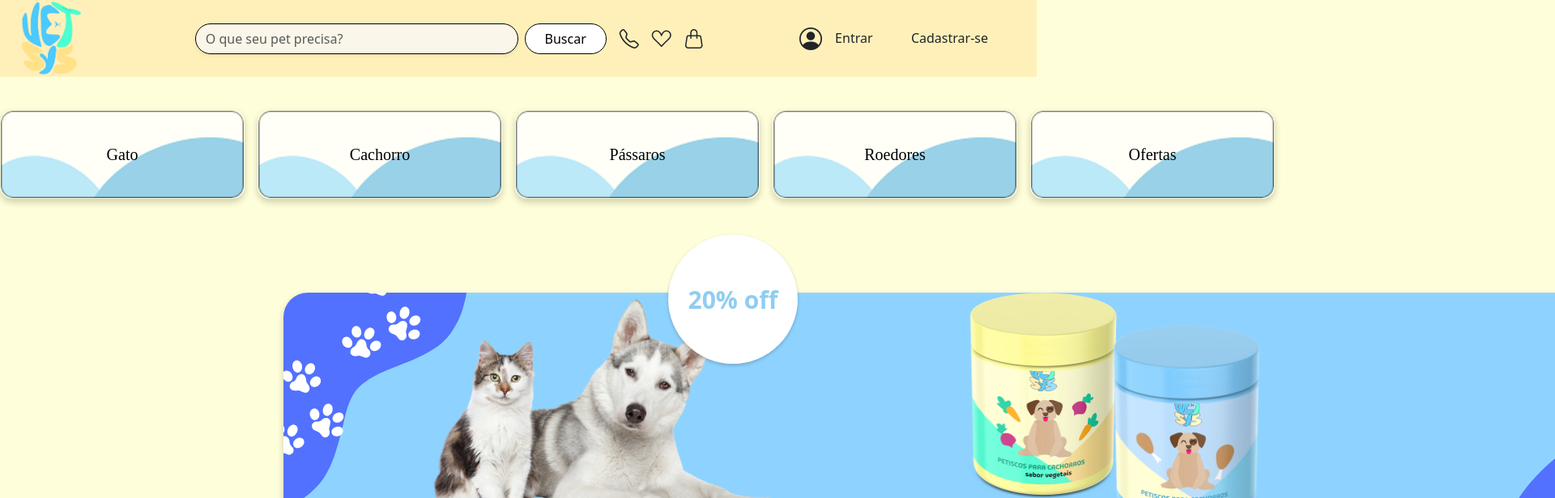
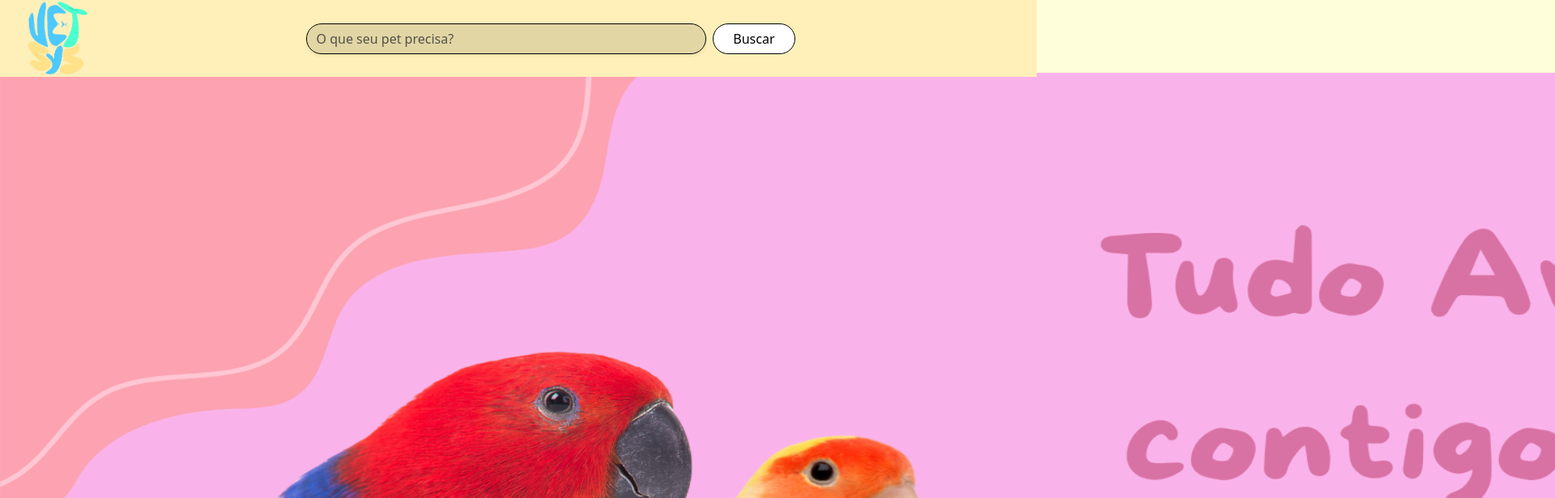
Before and after one commit to eloasenai/vetsys2, a React (Vite) app: page /passaros in a window 1280 px wide. Shown: the top 616 px of the page at 81% size, 1920 px wide, since content can reach past the window. Built offline with nearby package versions, Linux system fonts and the light colour scheme.

Commit message:
mudanças

```diff
--- a/src/App.jsx
+++ b/src/App.jsx
@@ -20,7 +20,7 @@ const AppWrapper = () => {
     "/cadastro",
     "/gato",
     "/cachorro",
-    "/pássaros",
+    "/passaros",
     "/roedores",
     "/ofertas",
   ];
@@ -34,7 +34,7 @@ const AppWrapper = () => {
         <Route path="/cadastro" element={<Cadastro />} />
         <Route path="/gato" element={<Gato />} />
         <Route path="/cachorro" element={<Cachorro />} />
-        <Route path="/pássaros" element={<Passaros />} />
+        <Route path="/passaros" element={<Passaros />} />
         <Route path="/roedores" element={<Roedores />} />
         <Route path="/ofertas" element={<Promocoes />} />
       </Routes>
--- a/src/components/header/Header.jsx
+++ b/src/components/header/Header.jsx
@@ -1,6 +1,5 @@
 import React, { useEffect, useState } from "react";
 import { Link, useNavigate } from "react-router";
-import gatoecachorro from "../../assets/img/gatoecachorro.png";
 
 const Header = () => {
   const [searchTerm, setSearchTerm] = useState("");
--- a/src/pages/Passaros.jsx
+++ b/src/pages/Passaros.jsx
@@ -1,6 +1,6 @@
 import React, { useRef, useState } from "react";
 
-const Cachorro = () => {
+const Passaros = () => {
   const [searchTerm, setSearchTerm] = useState("");
 
   const scrollRef = useRef(null);
@@ -68,7 +68,7 @@ const Cachorro = () => {
       <div style={{ marginTop: "90px", textAlign: "center" }}>
         <img
           src="src/assets/img/Passaros.img/aves.png"
-          alt="Roedores"
+          alt="Passaros"
           style={{
              width: "2510px",
               height: "1100px" }}
@@ -410,4 +410,4 @@ const Cachorro = () => {
   );
 };
 
-export default Cachorro;
+export default Passaros;
```
